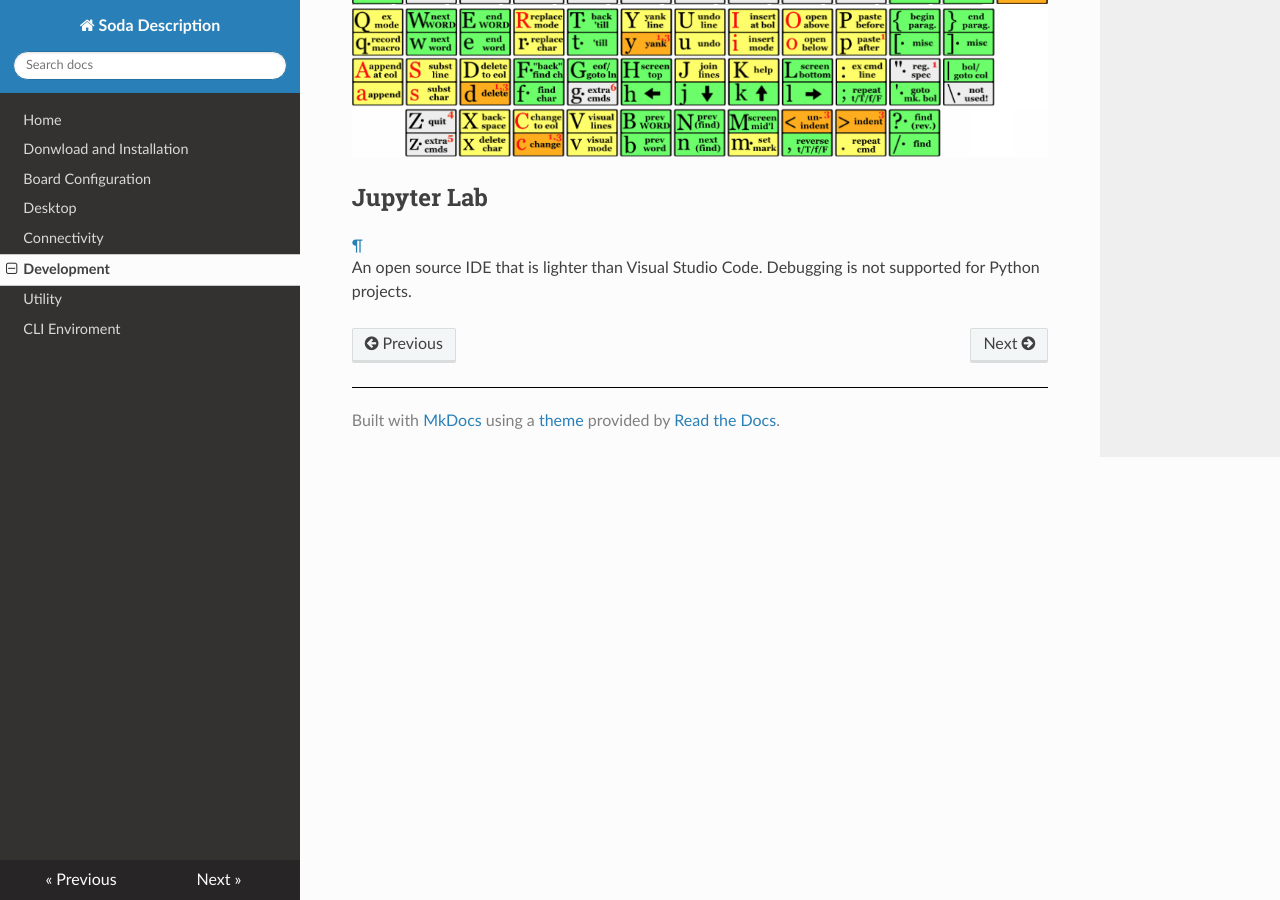
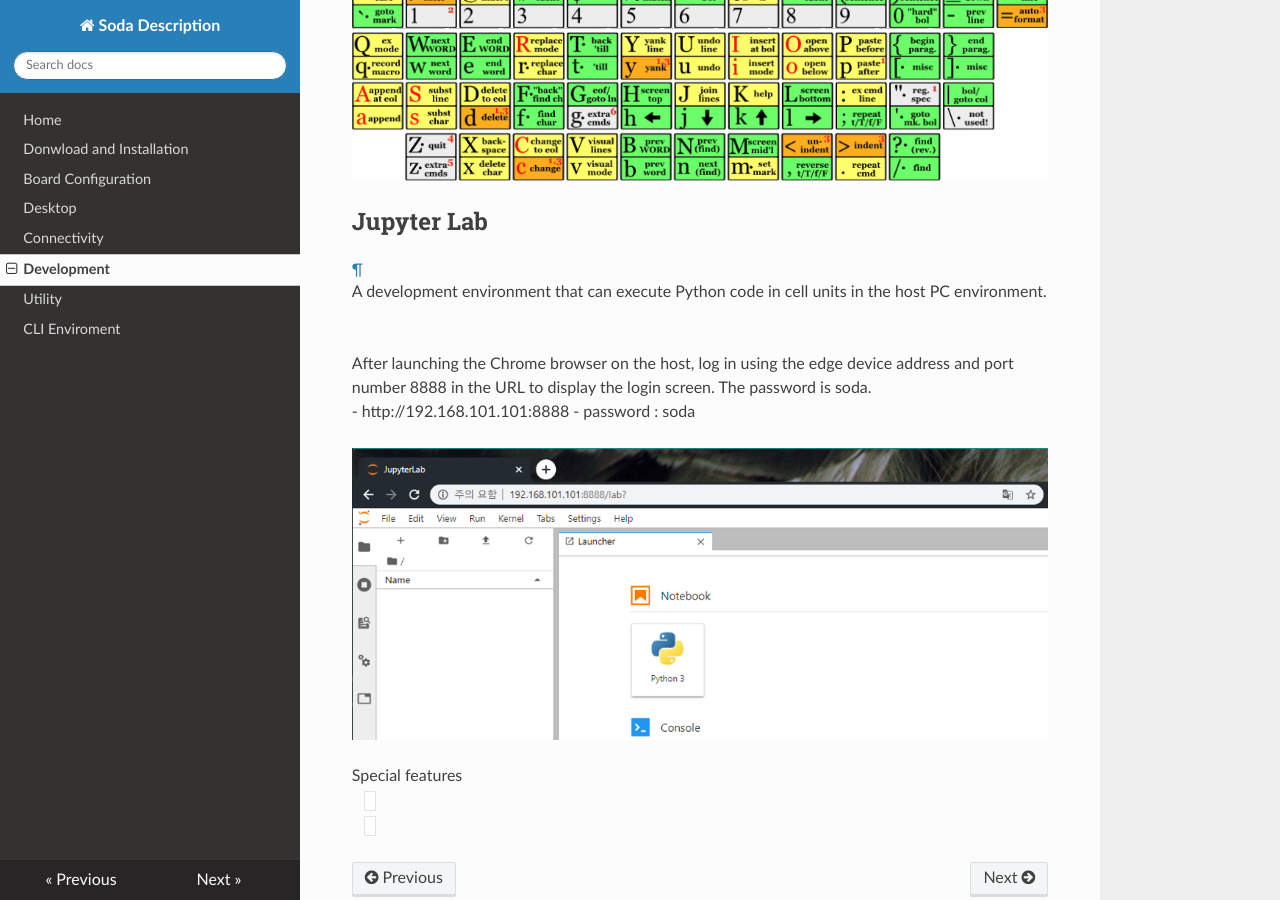
Before and after one commit to hanback-docs/soda_docs, an MkDocs documentation site: the page built from docs/Development.md, in a window 1280 px wide and 900 px high, scrolled down 2192 px. Built offline with MkDocs 1.6.1, drawn with Linux system fonts in a browser that asks for light colours; nearby versions of some CDN libraries.

Commit message:
development

```diff
--- a/docs/Development.md
+++ b/docs/Development.md
@@ -34,8 +34,19 @@ Special features<br>
 &emsp;<code class="code_accent">No GUI required</code><br>
 &emsp;<code class="code_accent">Plugins</code><br>
 
-Keyboard Shortcuts
+Keyboard Shortcuts<br>
+
 ![neovim shortcuts](./picture/neovim_shortcuts.png)
 
 ## <h2>Jupyter Lab</h2>
-An open source IDE that is lighter than Visual Studio Code. Debugging is not supported for Python projects.
+A development environment that can execute Python code in cell units in the host PC environment.<br><br>
+
+After launching the Chrome browser on the host, log in using the edge device address and port number 8888 in the URL to display the login screen. The password is soda.<br>
+- http://192.168.101.101:8888
+- password : soda
+
+![jupyter lab](./picture/jupyter_lab.png)
+
+Special features<br>
+&emsp;<code class="code_accent"></code><br>
+&emsp;<code class="code_accent"></code><br>
```
